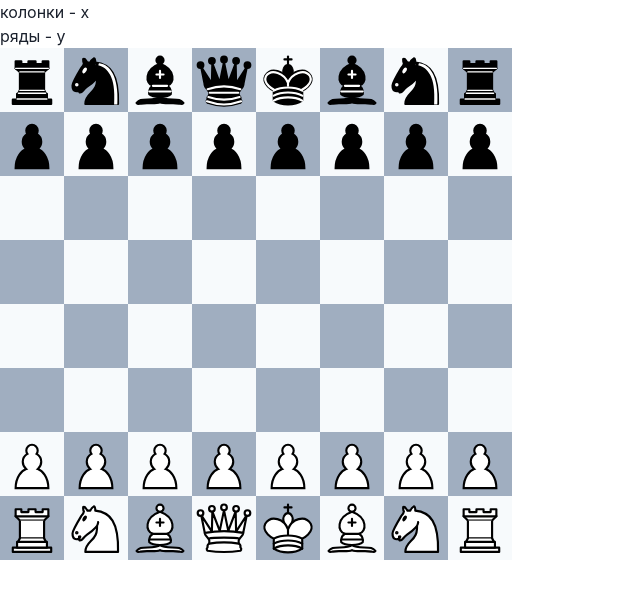
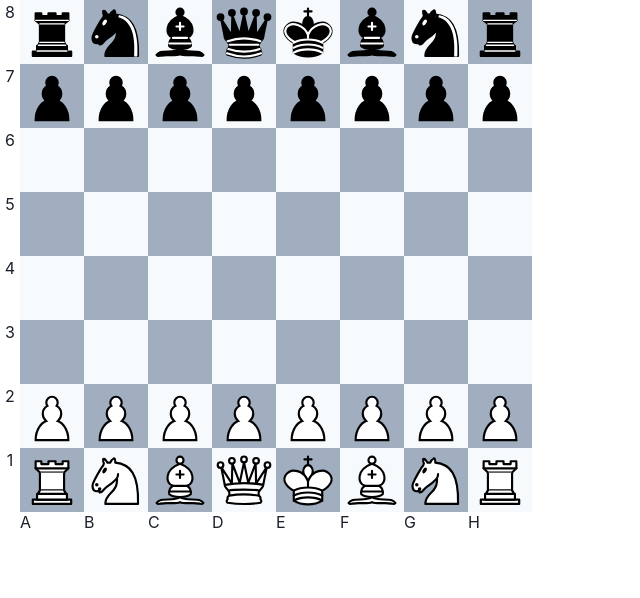
Before and after one commit to rattytaty/chess, a React (Vite) app: page / in a window 1280 px wide. Shown: the top 598 px of the page, without its empty margins (0-640 px from the left). Built offline with nearby package versions, Linux system fonts and the light colour scheme.

Commit message:
chess drag and drop

```diff
--- a/src/App.tsx
+++ b/src/App.tsx
@@ -25,9 +25,10 @@ export function App() {
         setCurrentPlayer(whitePlayer)
     }, [])
     return <div>
-        <div>колонки - х</div>
-        <div>ряды - у</div>
-        <ChessBoardComponent changePlayer={changePlayer} currentPlayer={currentPlayer} board={board}
+
+        <ChessBoardComponent changePlayer={changePlayer}
+                             currentPlayer={currentPlayer}
+                             board={board}
                              setBoard={setBoard}/>
     </div>
 }
--- /dev/null
+++ b/src/components/BoardMarks.tsx
@@ -0,0 +1,20 @@
+import {Box, Flex, HStack, VStack} from "@chakra-ui/react";
+import React, {FC} from "react";
+
+export const BoardMarks: FC<{ children: React.ReactNode }> = ({children}) => {
+    const verticalMarks = [8, 7, 6, 5, 4, 3, 2, 1]
+    const horizontalMarks = ["A", "B", "C", "D", "E", "F", "G", "H"]
+    return <div>
+        <Flex>
+            <VStack w="20px" spacing={0}>
+            {verticalMarks.map(i => <Box key={i} h="64px">{i}</Box>)}
+        </VStack>
+            {children}
+        </Flex>
+
+        <HStack h="20px" spacing={0}>
+            <Box w="20px"></Box>
+            {horizontalMarks.map(i => <Box key={i} w="64px">{i}</Box>)}
+        </HStack>
+    </div>
+};
--- a/src/components/CellComponent.tsx
+++ b/src/components/CellComponent.tsx
@@ -10,17 +10,24 @@ type CellProps = {
 
 export const CellComponent: React.FC<CellProps> = memo(({cell, selected, onCellClick}) => {
 
-
+    const onDrop = (e: React.DragEvent<HTMLDivElement>, cell: Cell) => {
+        e.preventDefault()
+        onCellClick(cell)
+    }
     return <Box width={16}
                 height={16}
+                onDrag={() => onCellClick(cell)}
+                onDragOver={e=>e.preventDefault()}
+                onDrop={e=>onDrop(e,cell)}
+                draggable
                 onClick={() => onCellClick(cell)}
-                bg={cell.available&&cell.chessPiece?"red.300" :(selected ? "green.300" :(cell.color === "white" ? "gray.50" : "gray.400"))}
+                bg={cell.available && cell.chessPiece ? "red.300" : (selected ? "green.300" : (cell.color === "white" ? "gray.50" : "gray.400"))}
                 display="flex"
                 justifyContent="center"
                 alignItems="center">
-        {cell.available&&!cell.chessPiece&& <Box boxSize="24px" borderRadius={50} opacity={0.5} bg="gray.600"></Box>}
+        {cell.available && !cell.chessPiece && <Box boxSize="24px" borderRadius={50} opacity={0.5} bg="gray.600"></Box>}
         {cell.chessPiece?.logo && <Image boxSize="64px"
-                                     alt={cell.chessPiece.name}
-                                     src={cell.chessPiece.logo}/>}
+                                         alt={cell.chessPiece.name}
+                                         src={cell.chessPiece.logo}/>}
     </Box>
 })
--- a/src/components/ChessBoardComponent.tsx
+++ b/src/components/ChessBoardComponent.tsx
@@ -1,14 +1,15 @@
-import {Grid, GridItem} from "@chakra-ui/react";
+import {Box, Grid, GridItem} from "@chakra-ui/react";
 import {CellComponent} from "./CellComponent.tsx";
 import {FC, useEffect, useState} from "react";
 import {ChessBoard} from "../models/ChessBoard.ts";
 import {Cell} from "../models/Cell.ts";
 import {Player} from "../models/Player.ts";
+import {BoardMarks} from "./BoardMarks.tsx";
 
 interface ChessBoardProps {
     board: ChessBoard
     setBoard: (board: ChessBoard) => void
-    currentPlayer: Player|null
+    currentPlayer: Player | null
     changePlayer: () => void
 }
 
@@ -39,7 +40,12 @@ export const ChessBoardComponent: FC<ChessBoardProps> = ({board, setBoard, curre
     }
     useEffect(() => highlightCellsAvailableToMoveOn(), [selectedCell])
 
-    return <Grid templateRows='repeat(8, 64px)'
+
+
+    return <Box>
+
+       <BoardMarks>
+           <Grid templateRows='repeat(8, 64px)'
                          templateColumns='repeat(8, 64px)'>
            {board.cells.map(row =>
                row.map(cell => <GridItem key={cell.id}>
@@ -50,4 +56,7 @@ export const ChessBoardComponent: FC<ChessBoardProps> = ({board, setBoard, curre
                </GridItem>)
            )}
        </Grid>
+       </BoardMarks>
+
+    </Box>
 };
--- a/src/models/figures/Pawn.ts
+++ b/src/models/figures/Pawn.ts
@@ -40,6 +40,5 @@ export class Pawn extends ChessPiece {
     moveChessPieceOnTargetCell(targetCell:Cell){
         super.moveChessPieceOnTargetCell(targetCell)
         this.isFirstStep=false
-        console.log("hui")
     }
 }
```
Lines whose indentation alone changed are shown as unchanged.
